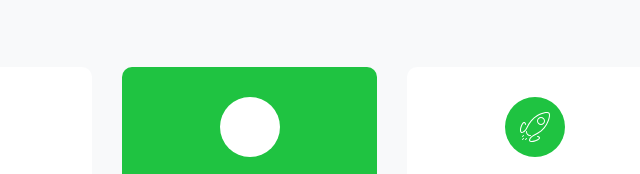
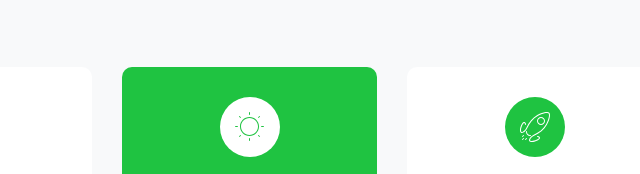
Before and after one commit to saddamcrr7/eazzyrent.com, a website: page index.html in a window 1280 px wide. Shown: the part 4809-4983 px from the top of the page, 248-888 px from the left. Drawn offline with Linux system fonts and the light colour scheme.

Commit message:
fix icon color

```diff
--- a/index.html
+++ b/index.html
@@ -488,7 +488,7 @@
                     <div class="c-package is-active">
                         <div class="c-package__header">
                             <div class="c-package__icon">
-                                <svg height="30" viewBox="0 0 30 30" width="30" xmlns="http://www.w3.org/2000/svg"><path fill="#fff"  d="M24.5 4c.445 0 .67.536.35.846l-.99.992c-.465.487-1.184-.234-.698-.7l.99-.993c.092-.096.214-.145.348-.145zm-20 0c-.445 0-.67.536-.35.846l.99.992c.465.487 1.184-.234.698-.7l-.99-.993C4.757 4.05 4.635 4 4.5 4zM26 14.5c0-.277.223-.5.5-.5h2c.277 0 .5.223.5.5s-.223.5-.5.5h-2c-.277 0-.5-.223-.5-.5zm-26 0c0-.277.223-.5.5-.5h2c.277 0 .5.223.5.5s-.223.5-.5.5h-2c-.277 0-.5-.223-.5-.5zM14.5 26c.277 0 .5.223.5.5v2c0 .277-.223.5-.5.5s-.5-.223-.5-.5v-2c0-.277.223-.5.5-.5zm0-26c.277 0 .5.223.5.5v2c0 .277-.223.5-.5.5s-.5-.223-.5-.5v-2c0-.277.223-.5.5-.5zm0 5C9.26 5 5 9.26 5 14.5S9.26 24 14.5 24s9.5-4.26 9.5-9.5S19.74 5 14.5 5zm0 1c4.7 0 8.5 3.8 8.5 8.5S19.2 23 14.5 23 6 19.2 6 14.5 9.8 6 14.5 6zm10 19c.445 0 .67-.536.35-.846l-.99-.992c-.465-.487-1.184.234-.698.7l.99.993c.092.096.214.145.348.145zm-20 0c-.445 0-.67-.536-.35-.846l.99-.992c.465-.487 1.184.234.698.7l-.99.993c-.092.096-.214.145-.348.145z"/></svg>
+                                <svg height="30" viewBox="0 0 30 30" width="30" xmlns="http://www.w3.org/2000/svg"><path  d="M24.5 4c.445 0 .67.536.35.846l-.99.992c-.465.487-1.184-.234-.698-.7l.99-.993c.092-.096.214-.145.348-.145zm-20 0c-.445 0-.67.536-.35.846l.99.992c.465.487 1.184-.234.698-.7l-.99-.993C4.757 4.05 4.635 4 4.5 4zM26 14.5c0-.277.223-.5.5-.5h2c.277 0 .5.223.5.5s-.223.5-.5.5h-2c-.277 0-.5-.223-.5-.5zm-26 0c0-.277.223-.5.5-.5h2c.277 0 .5.223.5.5s-.223.5-.5.5h-2c-.277 0-.5-.223-.5-.5zM14.5 26c.277 0 .5.223.5.5v2c0 .277-.223.5-.5.5s-.5-.223-.5-.5v-2c0-.277.223-.5.5-.5zm0-26c.277 0 .5.223.5.5v2c0 .277-.223.5-.5.5s-.5-.223-.5-.5v-2c0-.277.223-.5.5-.5zm0 5C9.26 5 5 9.26 5 14.5S9.26 24 14.5 24s9.5-4.26 9.5-9.5S19.74 5 14.5 5zm0 1c4.7 0 8.5 3.8 8.5 8.5S19.2 23 14.5 23 6 19.2 6 14.5 9.8 6 14.5 6zm10 19c.445 0 .67-.536.35-.846l-.99-.992c-.465-.487-1.184.234-.698.7l.99.993c.092.096.214.145.348.145zm-20 0c-.445 0-.67-.536-.35-.846l.99-.992c.465-.487 1.184.234.698.7l-.99.993c-.092.096-.214.145-.348.145z"/></svg>
                             </div>
                             <div class="c-package__name">Bronze</div>
                             <div class="c-package__price">Contact Us</div>
```
